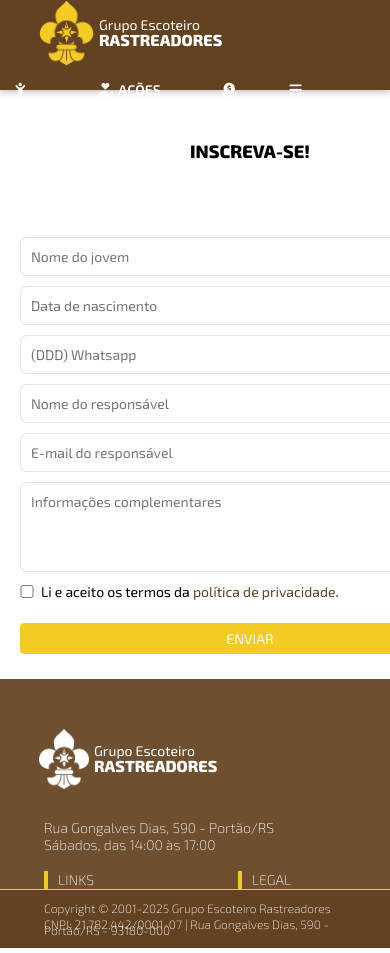
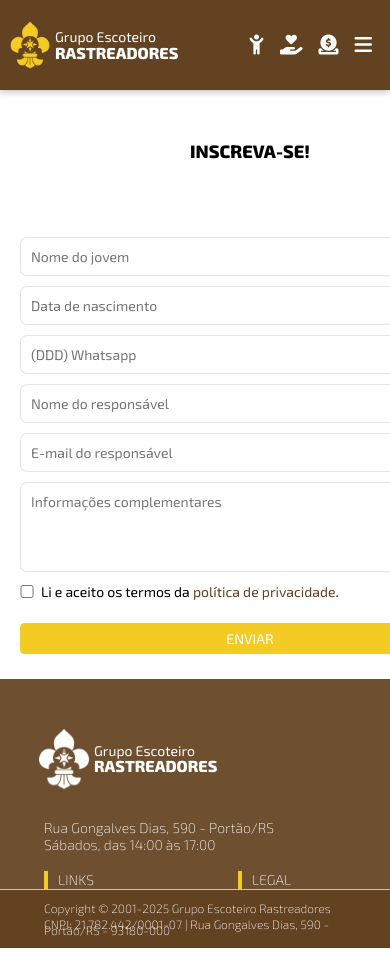
Before and after one commit to eriboli/Sitev01, a plain HTML site: page cadastro.html in a window 390 px wide. Shown: the top 953 px of the page. Drawn offline with Linux system fonts and the light colour scheme.

Commit message:
Navtop responsivo

```diff
--- a/cadastro.html
+++ b/cadastro.html
@@ -11,6 +11,28 @@
 <body>
     <!-- Common Header -->
     <header id="common-header"></header>
+
+    <header class="header">
+        <a class="logo-link" href="index.html">
+            <div class="logo">
+                <img src="./imgs/logo_ger_color.png">
+                <div class="logo-text">
+                    <p>Grupo Escoteiro</p>
+                    <p>Rastreadores</p>
+                </div>
+            </div>
+        </a>
+        <div class="menu">
+            <nav class="navtop">
+                <a class="show-on-index button-style" href="cadastro.html"><i class="fa-solid fa-feather-pointed"></i><span class="nav-text">Inscreva-se</span></a>
+                <a href="jovens.html"><i class="fa-solid fa-child-reaching" aria-hidden="true"></i><span class="nav-text">Jovens</span></a>
+                <a href="acoes-sociais.html"><i class="fa-solid fa-hand-holding-heart"></i><span class="nav-text">Ações Sociais</span></a>
+                <a href="doe.html"><i class="fa-solid fa-circle-dollar-to-slot"></i><span class="nav-text">Doe</span></a>
+                <a href="menu.html"><i class="fa-solid fa-bars"></i><span class="nav-text">Menu</span></a>
+            </nav>
+        </div>
+    </header>
+
 
     <main class="main">
         <div class="form-cadastro">
--- a/css/style.css
+++ b/css/style.css
@@ -361,3 +361,37 @@ input, textarea {
 .left-footer .logo-footer img {
     width: 50px;
 }
+
+
+
+
+@media (max-width: 920px) {
+
+    .header{
+        display: flex;
+        flex-wrap: nowrap;
+    }
+
+    .logo-link {
+        margin-left: 10px;
+    }
+
+    .menu {
+        margin-right: 10px;
+    }
+    .header img {
+        width: 40px;
+    }
+
+    .nav-text {
+        display: none;
+    }
+    .navtop i {
+        font-size: 20px;
+        margin-right: 0px;
+    }
+
+    .navtop a {
+        padding: 8px;
+    }
+}
--- a/js/header_footer.js
+++ b/js/header_footer.js
@@ -1,24 +1,5 @@
 document.getElementById('common-header').innerHTML = `
-    <header class="header">
-        <a class="logo-link" href="index.html">
-            <div class="logo">
-                <img src="./imgs/logo_ger_color.png">
-                <div class="logo-text">
-                    <p>Grupo Escoteiro</p>
-                    <p>Rastreadores</p>
-                </div>
-            </div>
-        </a>
-        <div class="menu">
-            <nav class="navtop">
-                <a class="show-on-index button-style" href="cadastro.html"><i class="fa-solid fa-feather-pointed"></i>Inscreva-se</a>
-                <a href="jovens.html"><i class="fa-solid fa-child-reaching" aria-hidden="true"></i>Jovens</a>
-                <a href="acoes-sociais.html"><i class="fa-solid fa-hand-holding-heart"></i>Ações Sociais</a>
-                <a href="doe.html"><i class="fa-solid fa-circle-dollar-to-slot"></i>Doe</a>
-                <a href="menu.html"><i class="fa-solid fa-bars"></i>Menu</a>
-            </nav>
-        </div>
-    </header>
+
 `;
 
 
```
